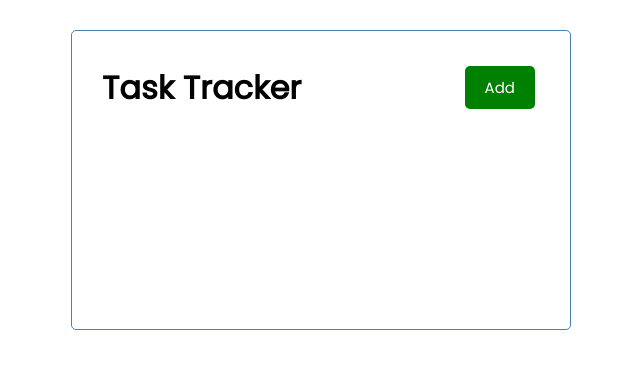
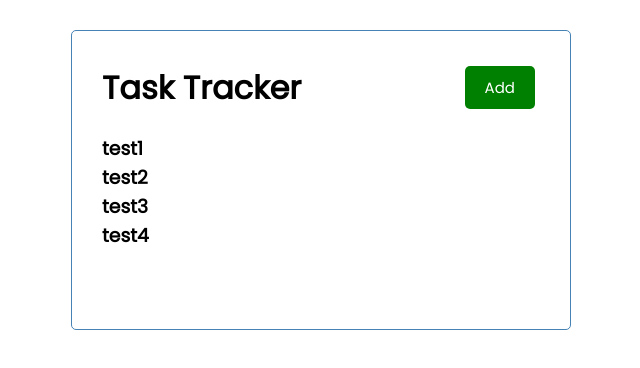
Before and after one commit to SafeCo/React-Task-Tracker, a React (Create React App) app in the folder react-task-tracker/: page / in a window 1280 px wide. Shown: the top 368 px of the page, without its empty margins (319-959 px from the left). Built offline with nearby package versions, Linux system fonts and the light colour scheme.

Commit message:
Tested Tasks display component
Tested tasks display component by creating pre-made tasks as a global state in the App file so all children can access.

Pre-made tasks will be removed once add task component complete.

```diff
--- a/react-task-tracker/src/App.js
+++ b/react-task-tracker/src/App.js
@@ -1,8 +1,37 @@
+import React from "react"
 import Header from './components/Header'
+import Tasks from './components/Tasks'
 function App() {
+  const [tasks , setTasks] = React.useState([
+    {
+      id: 1,
+      text: "test1",
+      day: "test1",
+      reminder: true,
+    },
+    {
+      id: 2,
+      text: "test2",
+      day: "test3",
+      reminder: true,
+    },
+    {
+      id: 3,
+      text: "test3",
+      day: "test3",
+      reminder: true,
+    },
+    {
+      id: 4,
+      text: "test4",
+      day: "test4",
+      reminder: true,
+    }
+  ])
   return (
     <div className="container">
       <Header/>
+      <Tasks tasks={tasks}/>
     </div>
   );
 }
--- a/react-task-tracker/src/components/Tasks.js
+++ b/react-task-tracker/src/components/Tasks.js
@@ -1,7 +1,13 @@
+import React from "react"
 
-const Tasks = () => {
+const Tasks = ({tasks}) => {
   return (
-    <div>Tasks</div>
+    <>
+    {tasks.map((task)=> (
+        <h3 key={task.id}>{task.text}</h3>
+      )
+    )}
+    </>
   )
 }
 
```
